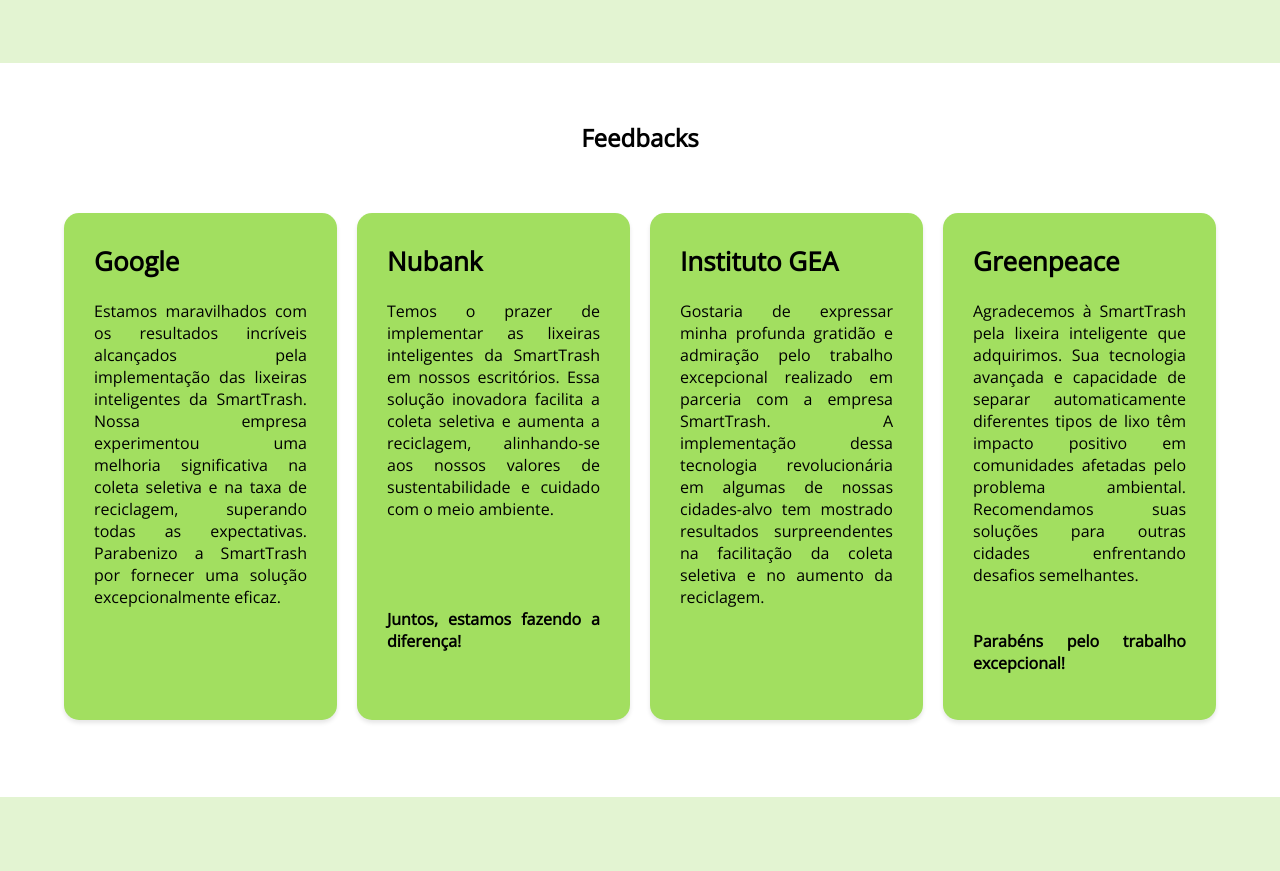
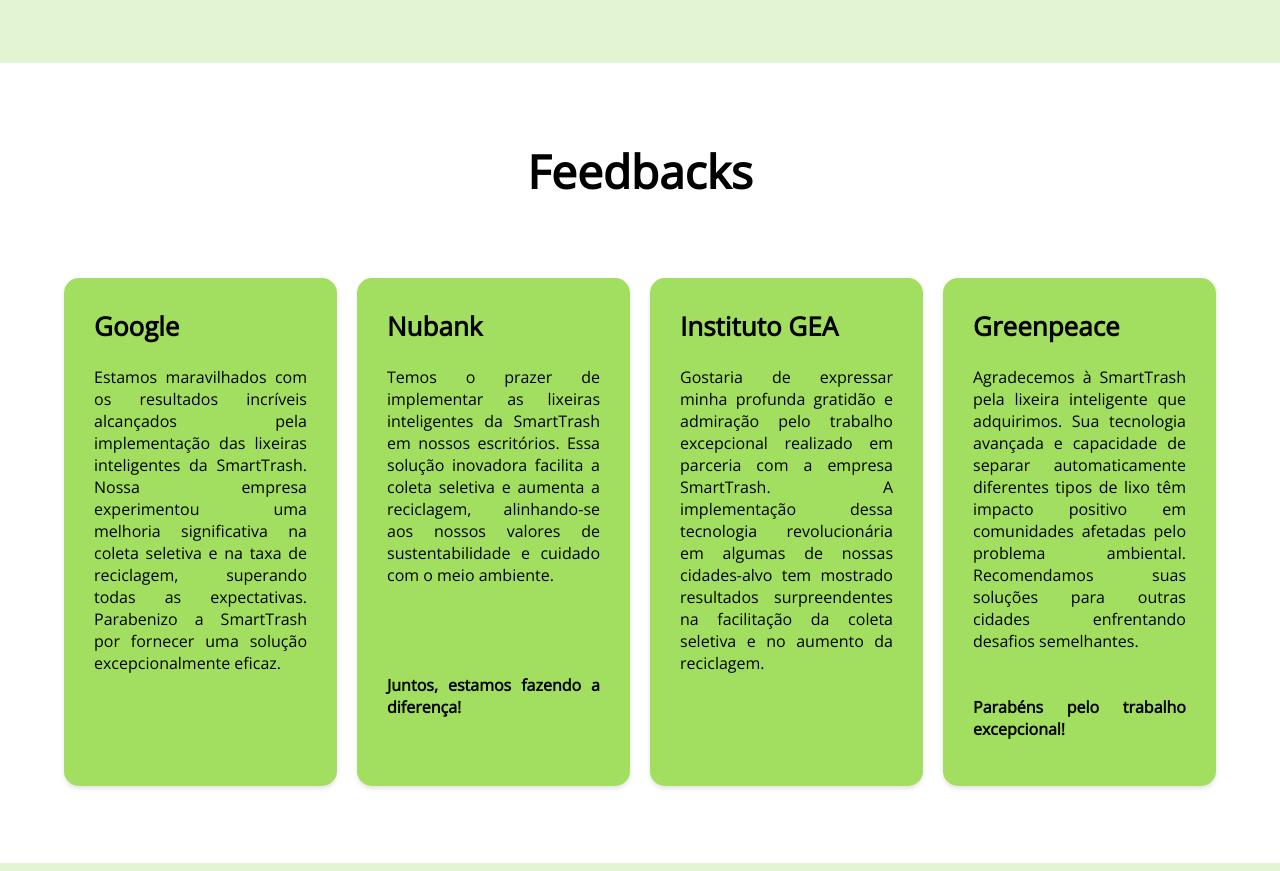
Before and after one commit to henrilopes1/Sprint-2, a plain HTML site: page index.html in a window 1280 px wide. Shown: the part 4220-5091 px from the top of the page. Drawn offline with nearby package versions, Linux system fonts and the light colour scheme.

Commit message:
Correçao h2 Feedback

```diff
--- a/assets/css/card.css
+++ b/assets/css/card.css
@@ -10,6 +10,11 @@
     flex-direction: column;
     align-items: center;
     margin: 3%;
+}
+
+.container-card-title h2{
+    font-size: 46px;
+    font-weight: bolder;
 }
 
 .card-item {
```
